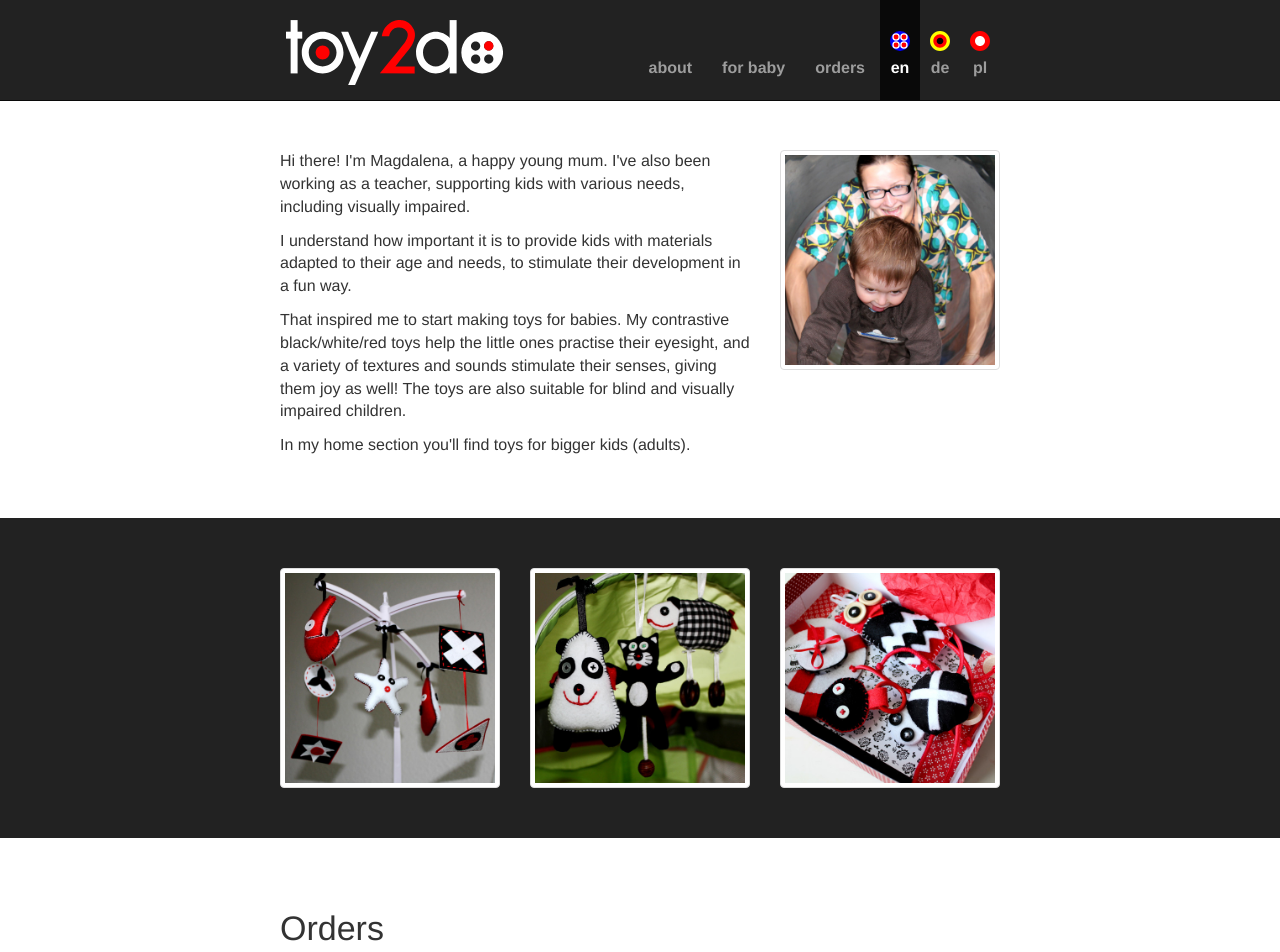
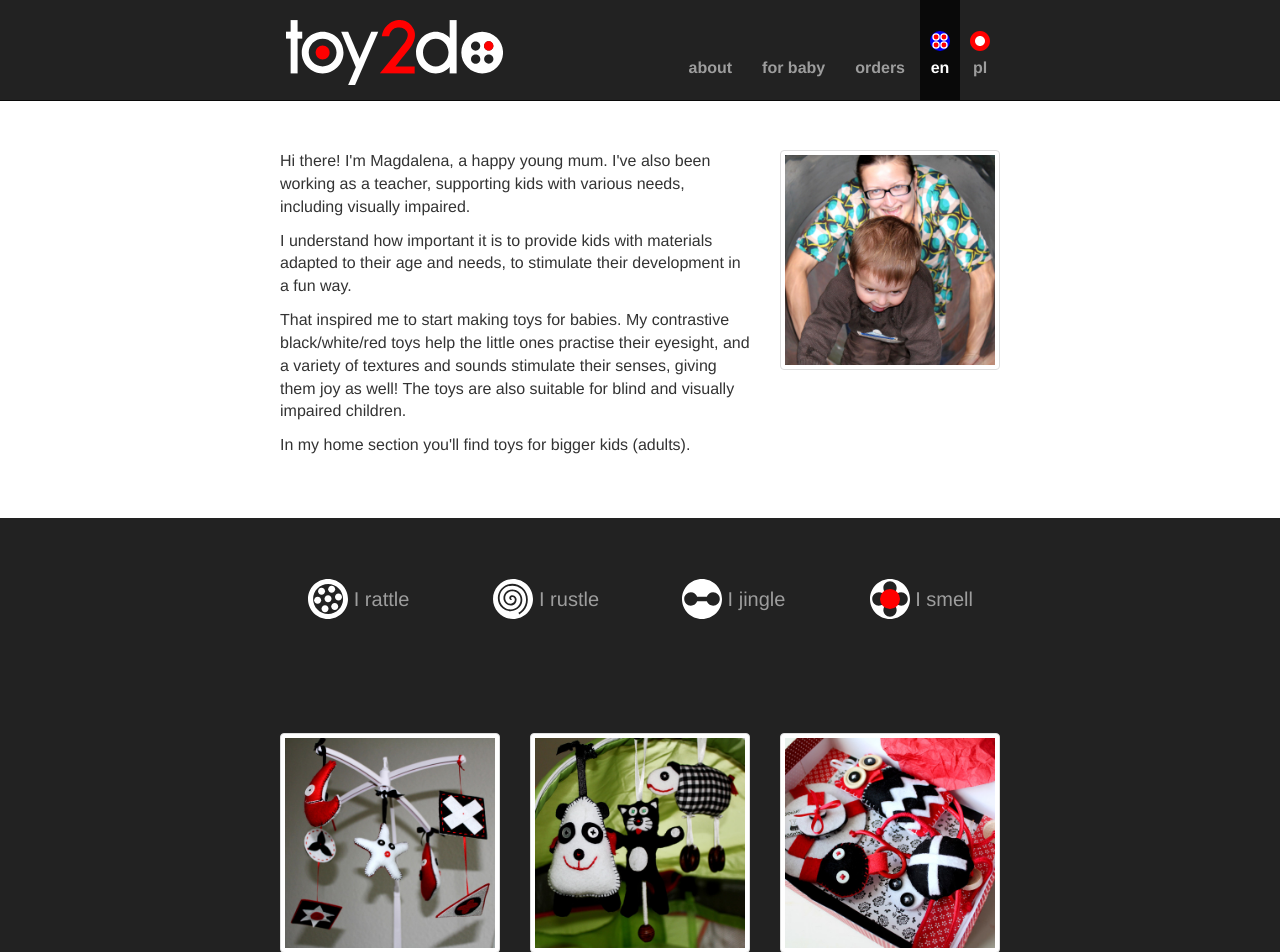
Before and after one commit to qoobaa/toy2do.com, a Jekyll site: the page built from index.html, in a window 1280 px wide and 1400 px high. Shown: the top 952 px of the window. Built offline with Jekyll 4.4.1, drawn with Linux system fonts in a browser that asks for light colours.

```diff
--- a/_data/locales.yml
+++ b/_data/locales.yml
@@ -1,9 +1,9 @@
 - code: "en"
   name: "English"
   path: "/"
-- code: "de"
-  name: "Deutsch"
-  path: "/de.html"
+# - code: "de"
+#   name: "Deutsch"
+#   path: "/de.html"
 - code: "pl"
   name: "polski"
   path: "/pl.html"
--- a/_includes/baby.html
+++ b/_includes/baby.html
@@ -18,10 +18,12 @@
                   <span aria-hidden="true">&times;</span>
                   <span class="sr-only">Close</span>
                 </button>
-                <h4 class="modal-title">{{toy.name}}</h4>
+                <h4 class="modal-title">{% include translate.html translations=toy.name %}</h4>
               </div>
               <div class="modal-body">
-                <img src="/img/{{toy.id}}.jpg" width="100%">
+                <a href="javascript:;" data-dismiss="modal">
+                  <img src="/img/{{toy.id}}.jpg" width="100%">
+                </a>
               </div>
             </div>
           </div>
--- /dev/null
+++ b/_includes/translate.html
@@ -0,0 +1,6 @@
+{% for translation in include.translations %}
+  {% assign locale = {{translation | first}} %}
+  {% if locale == page.locale %}
+    {{translation | last}}
+  {% endif %}
+{% endfor %}
--- a/css/main.scss
+++ b/css/main.scss
@@ -112,6 +112,18 @@ section {
     padding: 50px 0;
 }
 
+.features {
+    color: $navbar-inverse-color;
+    background-color: $navbar-inverse-bg;
+}
+
+.features-item {
+    svg {
+        vertical-align: middle;
+        margin-bottom: 3px;
+    }
+}
+
 .baby {
     background-color: $navbar-inverse-bg;
 }
--- a/index.html
+++ b/index.html
@@ -40,6 +40,45 @@ locale: en
   </div>
 </div>
 
+<section class="features">
+  <div class="container">
+    <div class="row">
+      <div class="col-sm-3 col-xs-6 text-center">
+        <h4 class="features-item">
+          <svg height="40" viewBox="0 0 40 40">
+            {% include svg/rattle.svg %}
+          </svg>
+          I rattle
+        </h4>
+      </div>
+      <div class="col-sm-3 col-xs-6 text-center">
+        <h4 class="features-item">
+          <svg height="40" viewBox="0 0 40 40">
+            {% include svg/rustle.svg %}
+          </svg>
+          I rustle
+        </h4>
+      </div>
+      <div class="col-sm-3 col-xs-6 text-center">
+        <h4 class="features-item">
+          <svg height="40" viewBox="0 0 40 40">
+            {% include svg/jingle.svg %}
+          </svg>
+          I jingle
+        </h4>
+      </div>
+      <div class="col-sm-3 col-xs-6 text-center">
+        <h4 class="features-item">
+          <svg height="40" viewBox="0 0 40 40">
+            {% include svg/smell.svg %}
+          </svg>
+          I smell
+        </h4>
+      </div>
+    </div>
+  </div>
+</section>
+
 {% include baby.html %}
 
 <section class="orders">
```
Also changed, not shown: _data/baby_toys.yml (+12 -9 lines), _includes/svg/de.svg, _includes/svg/en.svg, _includes/svg/es.svg, _includes/svg/jingle.svg (added), _includes/svg/logo-white.svg, _includes/svg/mail.svg, _includes/svg/pl.svg, _includes/svg/rattle.svg (added), _includes/svg/rustle.svg (added), _includes/svg/smell.svg (added).
